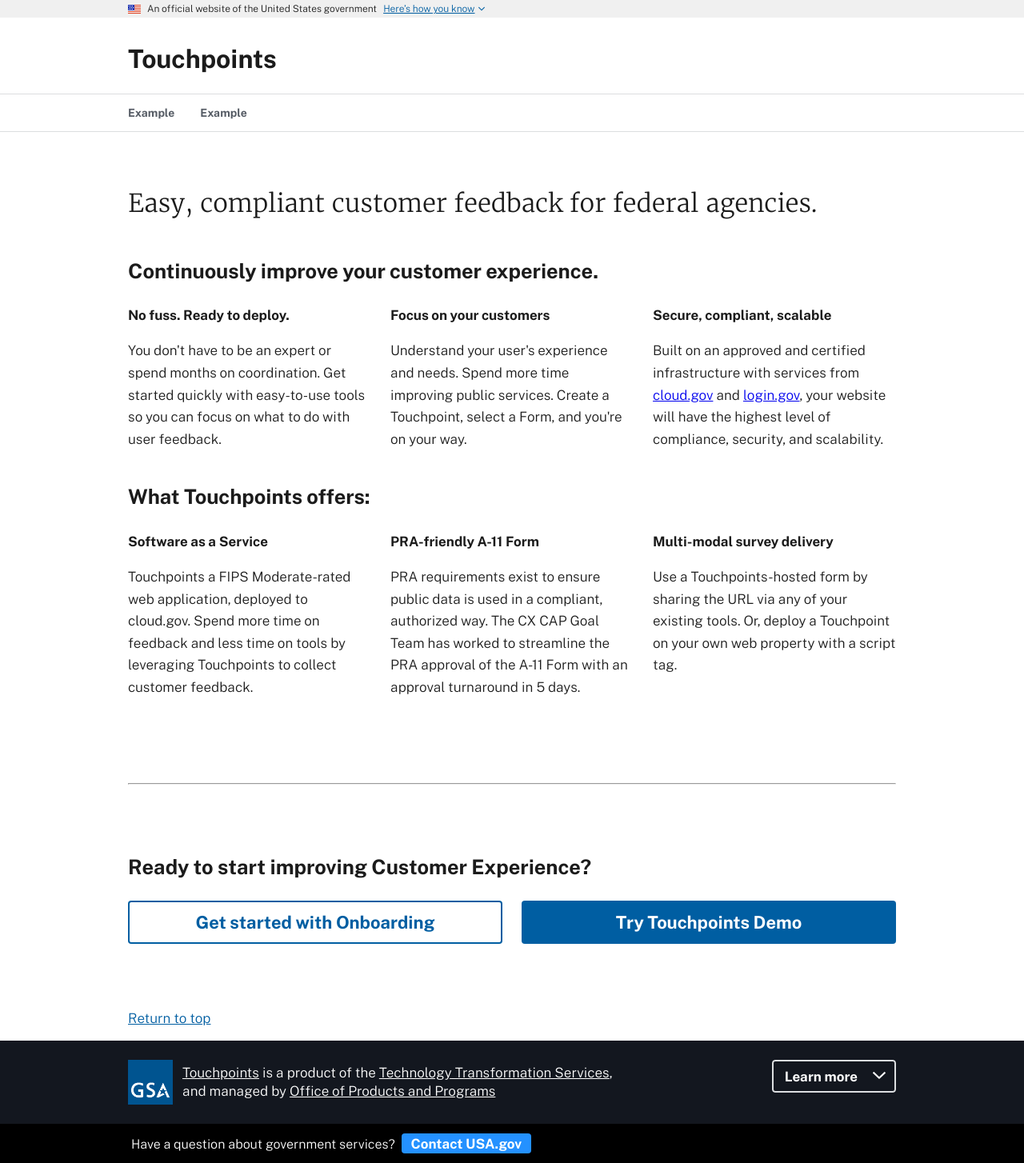
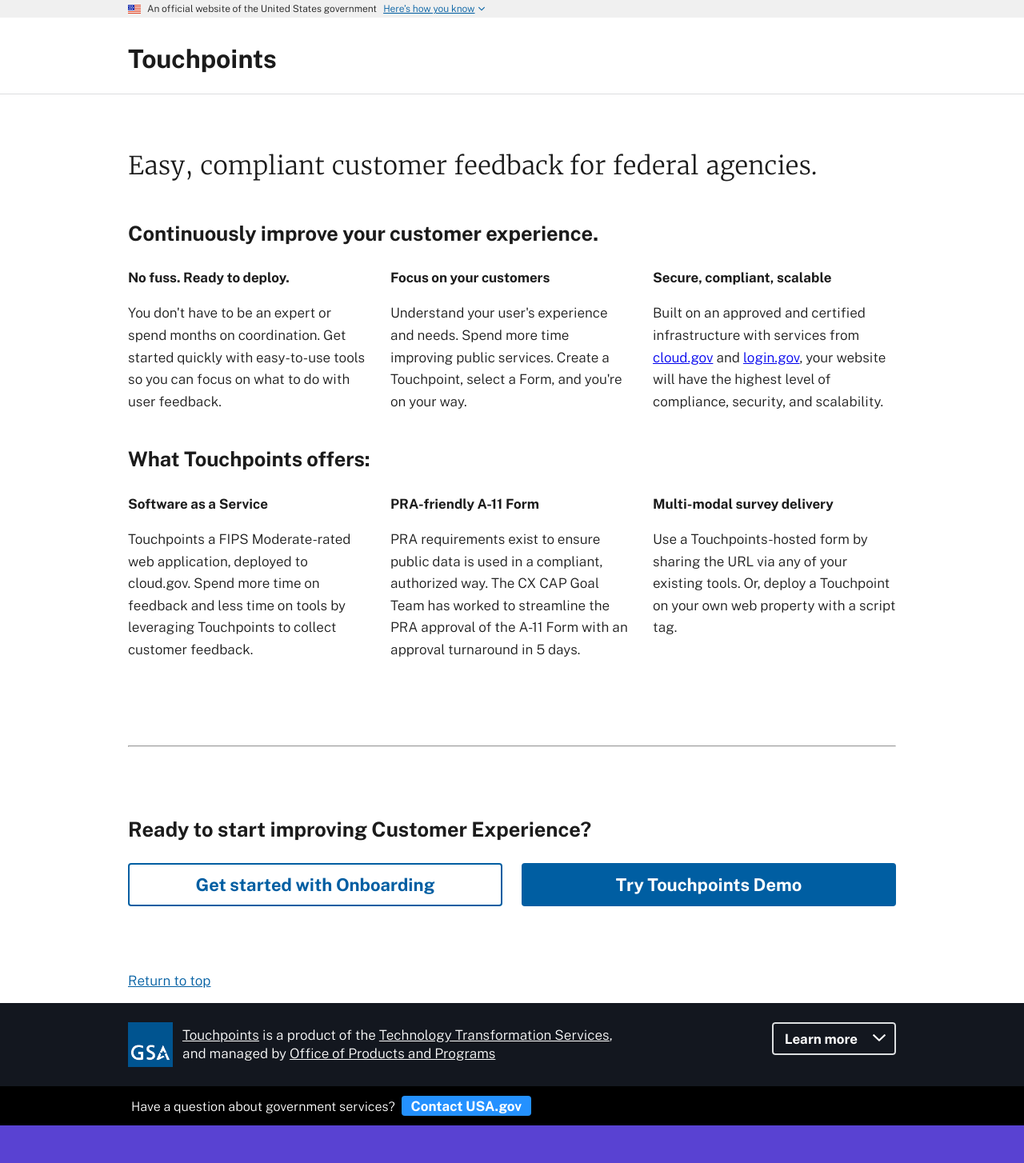
Before and after one commit to GSA-TTS/touchpoints-site, a Jekyll site: the page built from index.md, in a window 1280 px wide. Shown: the whole page at 80% size. Built offline with Jekyll 4.4.1, drawn with Linux system fonts in a browser that asks for light colours; after the commit the page ends 1407 px from its top, so only the background shows below that.

Commit message:
remove nav for now

```diff
--- a/_includes/header.html
+++ b/_includes/header.html
@@ -4,30 +4,5 @@
     <div class="usa-logo" id="extended-logo">
       <em class="usa-logo__text"><a href="{{ site.baseurl }}/" title="Home" aria-label="Home">{{ site.title }}</a></em>
     </div>
-    <button class="usa-menu-btn">Menu</button>
   </div>
-  <nav role="navigation" class="usa-nav">
-    <div class="usa-nav__inner">
-      <button class="usa-nav__close"><img src="{{ site.baseurl }}/assets/uswds/img/close.svg" alt="close"></button>
-      <ul class="usa-nav__primary usa-accordion">
-        <li class="usa-nav__primary-item">
-          <a class="usa-nav__link" href="#"><span>Example</span></a>
-        </li>
-        <li class="usa-nav__primary-item">
-          <a class="usa-nav__link" href="#"><span>Example</span></a>
-        </li>
-      </ul>
-      <div class="usa-nav__secondary display-none">
-        <ul class="usa-nav__secondary-links">
-          <li class="usa-nav__secondary-item">
-            <a href="">Secondary link</a>
-          </li>
-          <li class="usa-nav__secondary-item">
-            <a href="">Another secondary link</a>
-          </li>
-        </ul>
-
-      </div>
-    </div>
-  </nav>
 </header>
```
